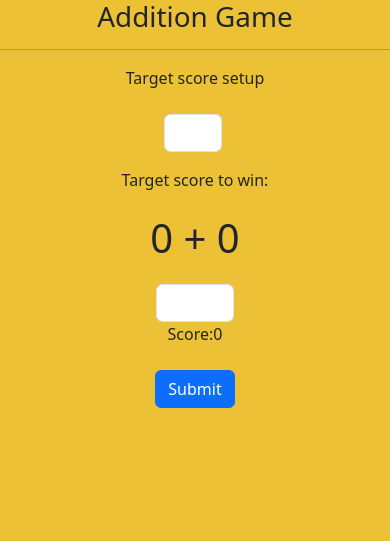
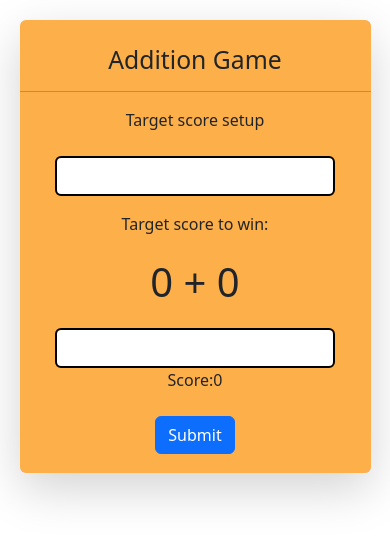
Before and after one commit to einstein2306/flashcard-game, a Flask app: page / in a window 390 px wide. Shown: the top 541 px of the page. Run offline with Flask 3, Linux system fonts and the light colour scheme.

Commit message:
added shadow

```diff
--- a/templates/game.html
+++ b/templates/game.html
@@ -15,7 +15,7 @@
         }
         body{
             text-align: center;
-            background-color: rgba(234, 184, 22, 0.868);
+            background-color: white;
         }
         .score .input{
             font-size:20px;
@@ -25,18 +25,37 @@
             font-size:40px;
         }
         #res{
-            width:20%;
-            border:6%;
-            margin-left:40%;
+            width:37%;
+            border:2px solid black;
+            margin-left:32%;
         }
         #targetScore{
-            width:15%;
-            margin-left: 42%;
+            width:33%;
+            margin-left: 33%;
+            border:2px solid black;
         }
         .great {
             margin-top:15%;
         }
+        .problem {
+            max-width: 90%; /* Adjust the max-width as needed */
+            width: 35%; /* Adjust the width as needed */
+            margin: 0 auto; /* Center the div */
+            padding-bottom:5%;
+            margin-top:20px;
+            padding-top:25px;
+            background-color:rgb(253, 175, 74);
+        }
 
+        @media (max-width: 768px) {
+            .problem, .great {
+                width: 90%; /* Adjust the width for mobile devices */
+            }
+            #res, #targetScore {
+                width: 80%; /* Adjust the width for mobile devices */
+                margin-left: 10%; /* Center the input fields */
+            }
+        }
     </style>
 </head>
 <body>
@@ -76,8 +95,8 @@
 
             renderProblem(){
                 return(
-                    <div className="problem">
-                        <h1>Addition Game</h1>
+                    <div className="problem shadow-lg rounded">
+                        <h2>Addition Game</h2>
                         <hr></hr>
                         <div className="input">
                             <p>
```
